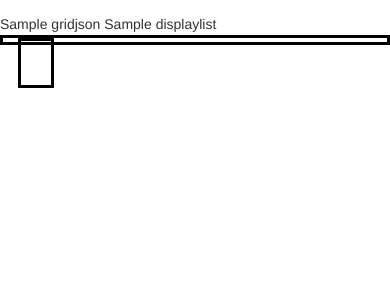
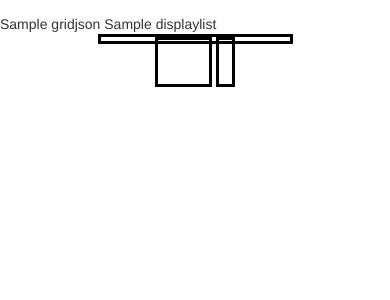
Before and after one commit to samc1213/cruddy, a Flask app: template templates/viewgrid.html in a window 390 px wide. Shown: the part 51-351 px from the top of the page. Run offline with Flask 2, Linux system fonts and the light colour scheme; the template is opened without the code that fills it: most values are stand-ins (such as "Sample title", 1, 10 or a date in 2020); some libraries are stand-ins or nearby versions.

Commit message:
got multiple files going

```diff
--- a/application.py
+++ b/application.py
@@ -11,6 +11,7 @@ import boto
 import uuid
 import json
 import os
+from gridapis import grids_api
 # from forms import RegistrationForm
 DEBUG = True
 SECRET_KEY = 'development key'
@@ -21,7 +22,7 @@ BUCKET_NAME = 'cruddybucket'
 
 application = Flask(__name__)
 application.config.from_object(__name__)
-
+application.register_blueprint(grids_api)
 application.config['UPLOAD_FOLDER'] = UPLOAD_FOLDER
 
 conn = DynamoDBConnection(
@@ -243,18 +244,6 @@ def gridmessin(ename):
             goodfields[fieldnamenumber] = fieldname
     return render_template('gridmessin.html', fields=goodfields)
 
-@application.route('/viewgrid/<ename>', methods=['GET'])
-def viewgrid(ename):
-    curentity = entities.get_item(entityname=ename)
-    gridjson = curentity['gridjson']
-    gridinfo = json.loads(gridjson)
-    rownumbers = [gridbox['row'] for gridbox in gridinfo]
-    numrows = max(rownumbers)
-    displaylist = []
-    for rownumber in range(1, numrows + 1):
-        rowboxes = [gridbox for gridbox in gridinfo if gridbox['row'] == rownumber]
-        displaylist.append(rowboxes)
-    return render_template('viewgrid.html', gridjson = gridjson, displaylist = displaylist)
 
 @application.route('/savegrid/<ename>', methods=['POST'])
 def savegrid(ename):
--- a/templates/viewgrid.html
+++ b/templates/viewgrid.html
@@ -3,17 +3,19 @@
 {% endblock %}
 {% block title %}View Grid{% endblock %}
 {% block content %}
+<div>
 {{gridjson}}
 {% for d in displaylist %}
 {{d}}
 {% endfor %}
-<div class="col-md-3">
 </div>
-<div class="col-md-6" style="border: 3px solid black; height: 10px;">
-  <div style="display: inline-block; height: 50px; border: 3px solid black;" class="col-md-2">
+<div id="wrapper" style="text-align: center;">
+  <div style="display: inline-block; border: 3px solid black; height: 10px; width: 50%;">
+    <div style="display: inline-block; height: 50px; width: 30%; border: 3px solid black; top: 50px;">
+    </div>
+    <div style="display: inline-block; height: 50px; width: 10%; border: 3px solid black;">
+    </div>
   </div>
-</div>
-<div class="col-md-3">
 </div>
 
 {% endblock %}
```
Also changed, not shown: gridapis.py (added, +34 -0 lines), 1 other file.
